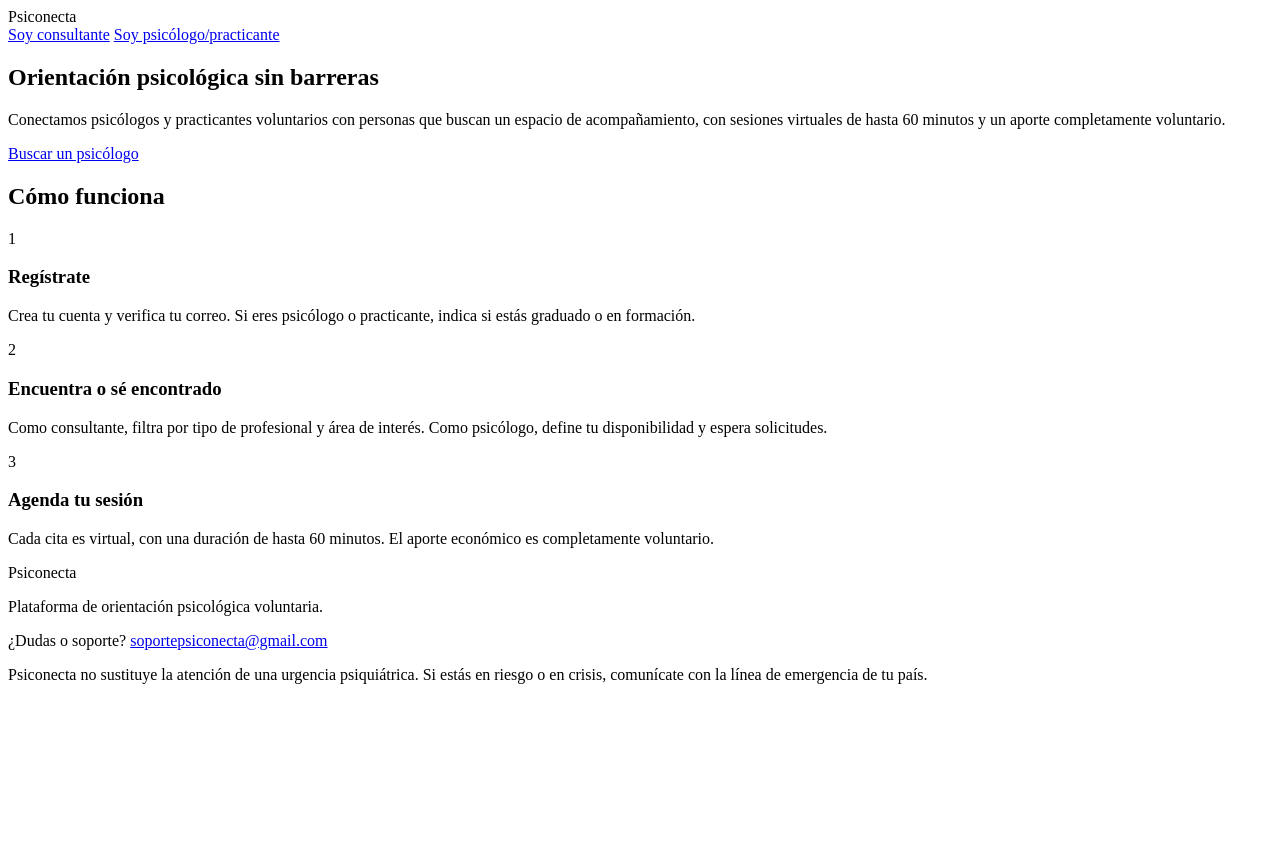
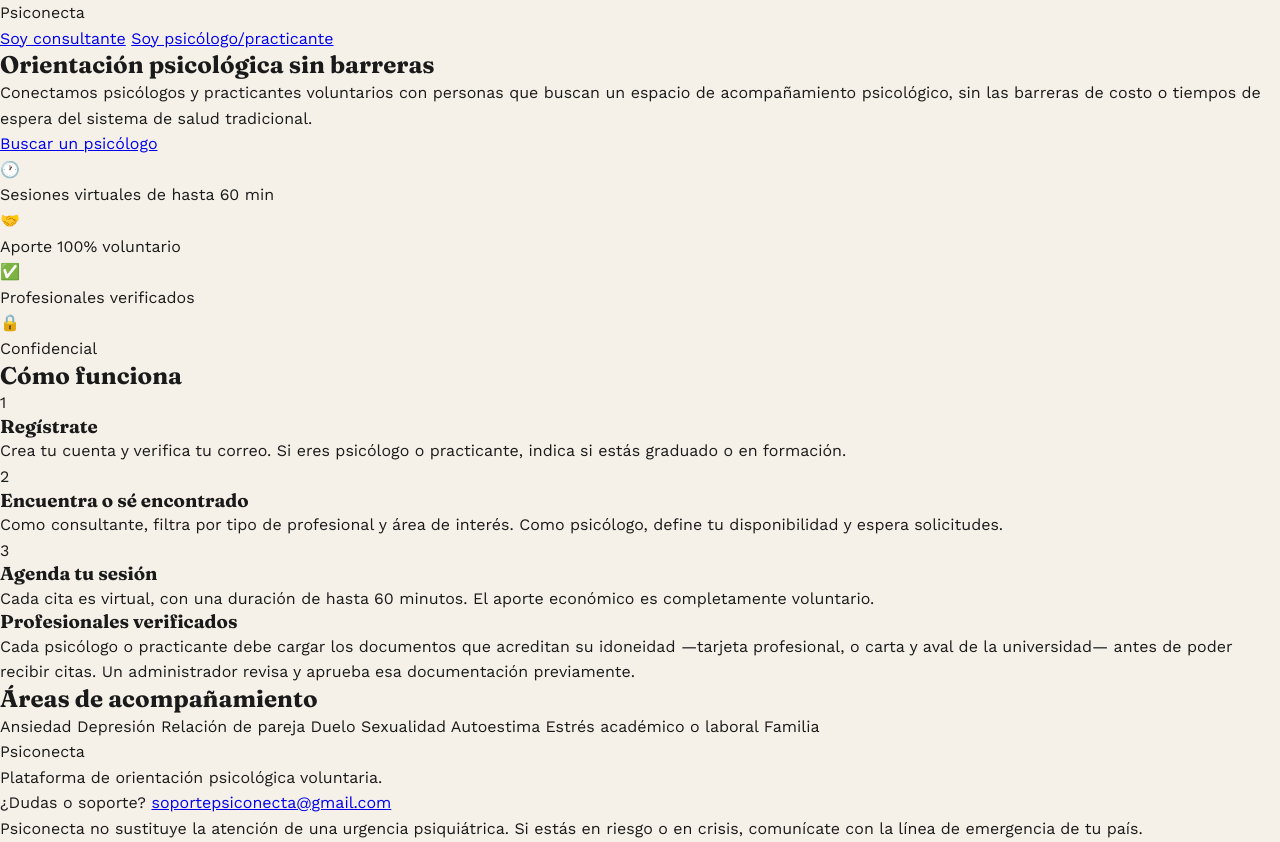
Before and after one commit to willop-z/psiconecta, a plain HTML site: page frontend/index.html in a window 1280 px wide. Before the commit the page ends 800 px from the top, so only its background shows below. Drawn offline with nearby package versions, Linux system fonts and the light colour scheme; a script that the page names is missing.

Commit message:
se termina de configurar el index, se agregan estilos base en style.

```diff
--- a/frontend/css/style.css
+++ b/frontend/css/style.css
@@ -0,0 +1,30 @@
+/* ===== Fuentes ===== */
+@import url('https://fonts.googleapis.com/css2?family=Fraunces:wght@400;600;700&family=Work+Sans:wght@400;500;600&display=swap');
+
+/* ===== Variables de color ===== */
+:root {
+    --color-verde: #2D4A3E;
+    --color-beige: #F5F1E8;
+    --color-texto: #1A1A1A;
+    --color-coral: #E8846B;
+    --color-blanco: #FFFFFF;
+}
+
+/* ===== Reset básico ===== */
+* {
+    margin: 0;
+    padding: 0;
+    box-sizing: border-box;
+}
+
+body {
+    font-family: 'Work Sans', sans-serif;
+    color: var(--color-texto);
+    background-color: var(--color-beige);
+    line-height: 1.6;
+}
+
+h1, h2, h3 {
+    font-family: 'Fraunces', serif;
+    line-height: 1.2;
+}
--- a/frontend/index.html
+++ b/frontend/index.html
@@ -1,5 +1,5 @@
 <!DOCTYPE html>
-<html lang="en">
+<html lang="es">
 <head>
     <meta charset="UTF-8">
     <meta name="viewport" content="width=device-width, initial-scale=1.0">
@@ -8,64 +8,104 @@
 </head>
 <body>
 
-<header class="site-header">
+<header class="header">
     <div class="logo">
-        <span class="logo-text">Psiconecta</span>
+        <span class="logo-texto">Psiconecta</span>
     </div>
 
-    <nav class="main-nav">
-        <a href="#" class="btn btn-outline">Soy consultante</a>
-        <a href="#" class="btn btn-primary">Soy psicólogo/practicante</a>
+    <nav class="botones-usuario">
+        <a href="#" class="btn-consultante">Soy consultante</a>
+        <a href="#" class="btn-profesional">Soy psicólogo/practicante</a>
     </nav>
 </header>
 
-<section class="hero">
-    <div class="hero-content">
+<section class="presentacion">
+    <div class="presentacion-titulo">
         <h1>Orientación psicológica sin barreras</h1>
-        <p class="hero-subtitle">
-        Conectamos psicólogos y practicantes voluntarios con personas
-        que buscan un espacio de acompañamiento, con sesiones virtuales
-        de hasta 60 minutos y un aporte completamente voluntario.
+        <p class="presentacion-contenido">
+        Conectamos psicólogos y practicantes voluntarios con personas que buscan un espacio de acompañamiento psicológico, sin las barreras de costo o tiempos de espera del sistema de salud tradicional.
         </p>
-        <a href="#" class="btn btn-primary btn-large">Buscar un psicólogo</a>
+        <a href="#" class="btn-buscar-psico">Buscar un psicólogo</a>
     </div>
 </section>
 
-<section class="how-it-works">
+<section class="datos">
+    <div class="datos-item">
+        <span class="datos-icono">🕐</span>
+        <p>Sesiones virtuales de hasta 60 min</p>
+    </div>
+    <div class="datos-item">
+        <span class="datos-icono">🤝</span>
+        <p>Aporte 100% voluntario</p>
+    </div>
+    <div class="datos-item">
+        <span class="datos-icono">✅</span>
+        <p>Profesionales verificados</p>
+    </div>
+    <div class="datos-item">
+        <span class="datos-icono">🔒</span>
+        <p>Confidencial</p>
+    </div>
+</section>
+
+<section class="funcion">
     <h2>Cómo funciona</h2>
 
-    <div class="how-it-works-grid">
-        <div class="how-card">
-        <span class="how-step">1</span>
+    <div class="funcion-division">
+        <div class="funcion-paso">
+        <span class="paso">1</span>
         <h3>Regístrate</h3>
         <p>Crea tu cuenta y verifica tu correo. Si eres psicólogo o
         practicante, indica si estás graduado o en formación.</p>
         </div>
 
-        <div class="how-card">
-        <span class="how-step">2</span>
+        <div class="funcion-paso">
+        <span class="paso">2</span>
         <h3>Encuentra o sé encontrado</h3>
         <p>Como consultante, filtra por tipo de profesional y área de
         interés. Como psicólogo, define tu disponibilidad y espera
         solicitudes.</p>
         </div>
 
-        <div class="how-card">
-        <span class="how-step">3</span>
+        <div class="funcion-paso">
+        <span class="paso">3</span>
         <h3>Agenda tu sesión</h3>
         <p>Cada cita es virtual, con una duración de hasta 60 minutos.
         El aporte económico es completamente voluntario.</p>
         </div>
     </div>
+
+    <div class="funcion-verificacion">
+        <h3>Profesionales verificados</h3>
+        <p>Cada psicólogo o practicante debe cargar los documentos que
+        acreditan su idoneidad —tarjeta profesional, o carta y aval de
+        la universidad— antes de poder recibir citas. Un administrador
+        revisa y aprueba esa documentación previamente.</p>
+    </div>
 </section>
 
-<footer class="site-footer">
-    <div class="footer-content">
-        <span class="logo-text">Psiconecta</span>
+<section class="areas">
+    <h2>Áreas de acompañamiento</h2>
+
+    <div class="areas-lista">
+        <span class="areas-item">Ansiedad</span>
+        <span class="areas-item">Depresión</span>
+        <span class="areas-item">Relación de pareja</span>
+        <span class="areas-item">Duelo</span>
+        <span class="areas-item">Sexualidad</span>
+        <span class="areas-item">Autoestima</span>
+        <span class="areas-item">Estrés académico o laboral</span>
+        <span class="areas-item">Familia</span>
+    </div>
+</section>
+
+<footer class="footer">
+    <div class="footer-contenido">
+        <span class="logo-texto">Psiconecta</span>
         <p>Plataforma de orientación psicológica voluntaria.</p>
     </div>
 
-    <div class="footer-contact">
+    <div class="footer-contacto">
         <p>¿Dudas o soporte? <a href="mailto:soportepsiconecta@gmail.com">soportepsiconecta@gmail.com</a></p>
     </div>
 
```
